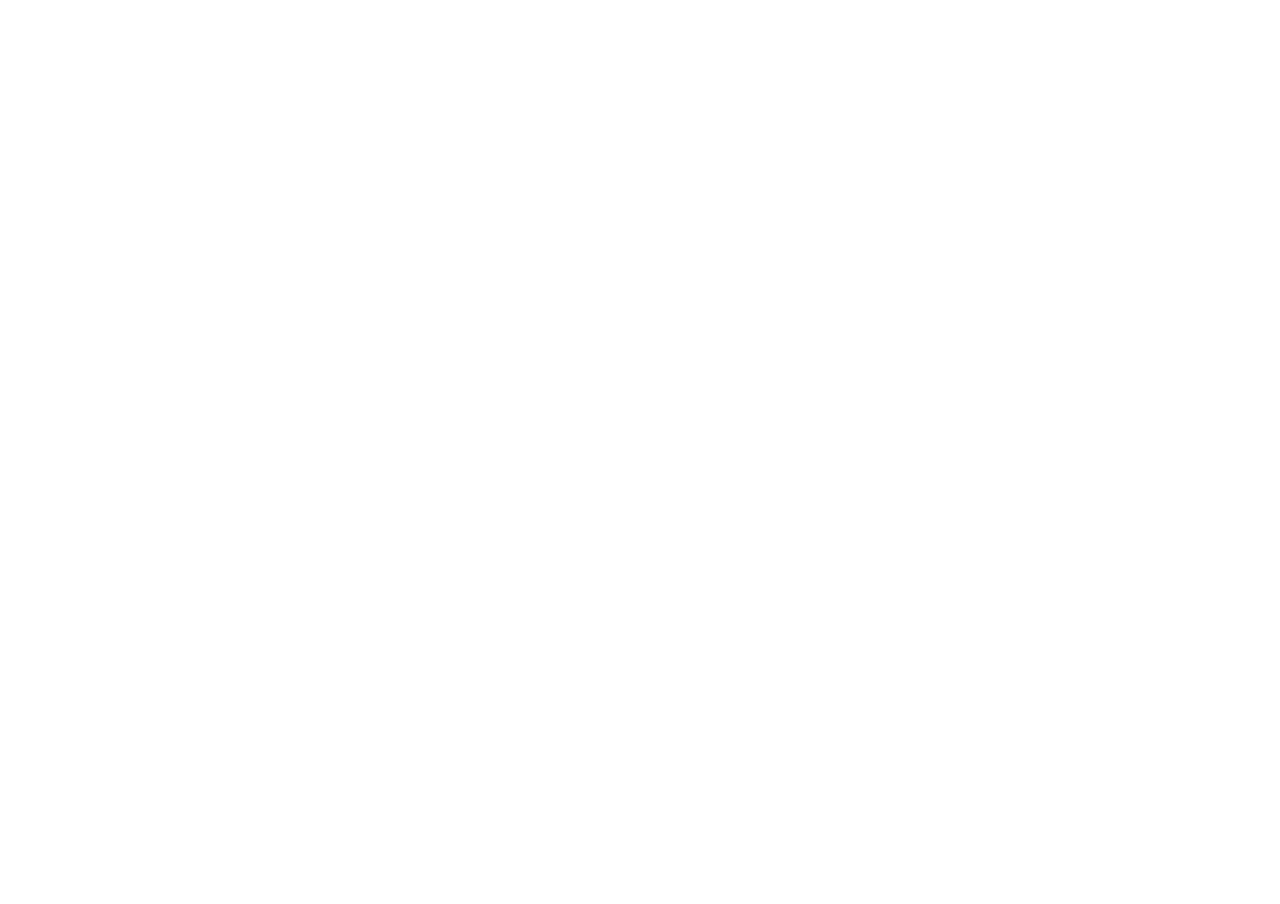
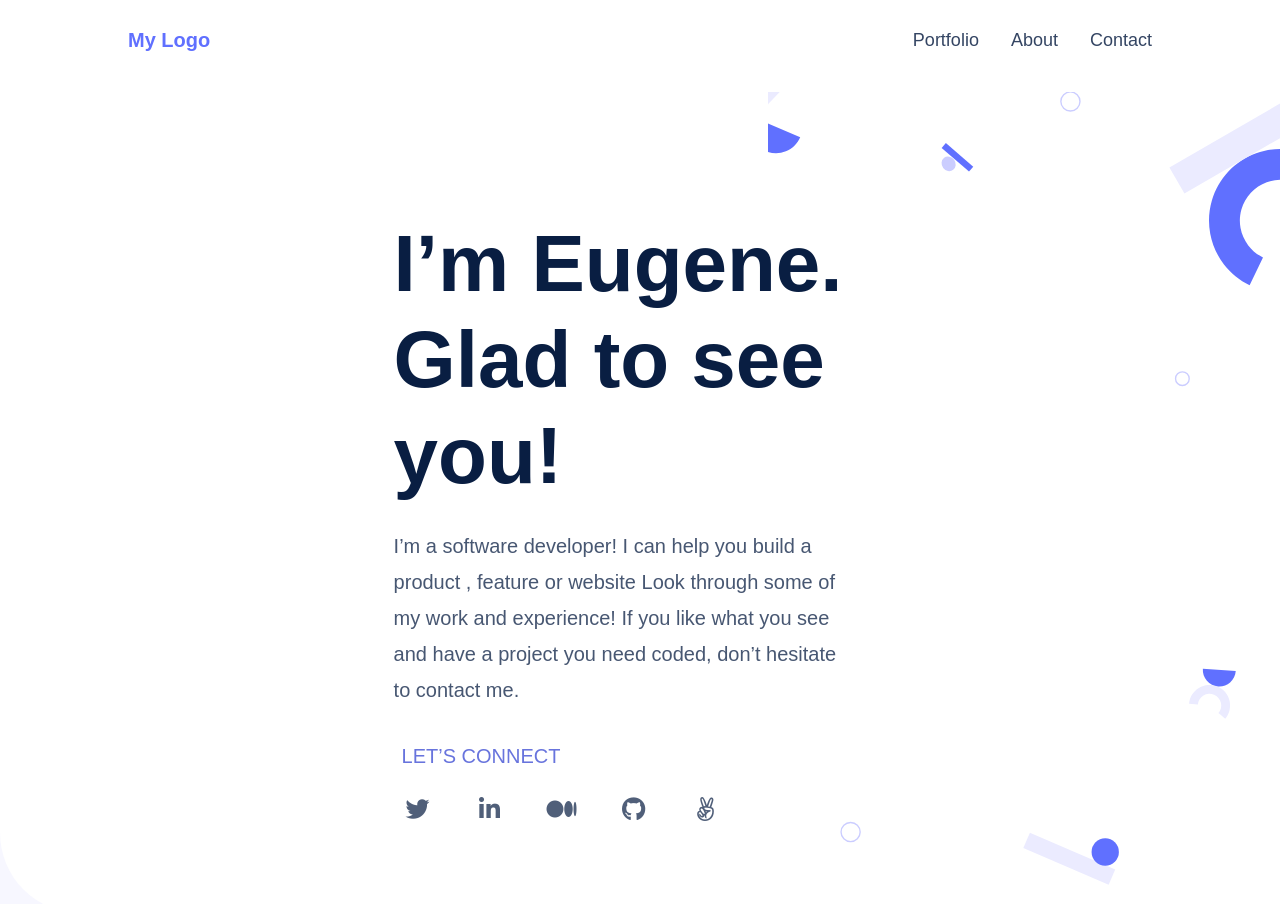
Before and after one commit to Eugeneiyukhun/microverse_mobile_first-captsone01, a website: page index.html in a window 1280 px wide. Before the commit the page ends 800 px from the top, so only its background shows below. Drawn offline with Linux system fonts and the light colour scheme; files that its build step writes are made by us from their sources.

Commit message:
Modified the css/styles.css,index.html and added images to the project

```diff
--- a/css/styles.css
+++ b/css/styles.css
@@ -0,0 +1,328 @@
+*,
+*::before,
+*::after {
+  box-sizing: border-box;
+  margin: 0;
+  padding: 0;
+}
+
+html {
+  font-size: 16px;
+  scroll-behavior: smooth;
+}
+
+body {
+  font-family: 'poppins', sans-serif;
+  line-height: 1.6;
+  background-color: #f7f7ff;
+  overflow-x: hidden;
+}
+
+/* Header & Navigation */
+.header {
+  height: 92px;
+  background-color: #ffff;
+  padding: 1rem 5%;
+  position: fixed;
+  width: 100%;
+  top: 0;
+  z-index: 1000;
+}
+
+.navbar {
+  display: flex;
+  justify-content: space-between;
+  align-items: center;
+  max-width: 1200px;
+  margin: 0 auto;
+  padding-top: 30px;
+}
+
+.logo {
+  color: #6070ff;
+  font-family: poppins, sans-serif;
+  font-size: 18px;
+  font-weight: 700;
+  text-decoration: none;
+  transition: 0.03s ease;
+}
+
+.logo:hover {
+  color: #4051b5;
+}
+
+.nav-menu {
+  display: none; /* Hidden on mobile by default */
+  list-style: none;
+  text-decoration: none;
+  gap: 2rem;
+}
+
+.nav-link {
+  color: #344563;
+  text-decoration: none;
+  font-size: large;
+  transition: 0.03s ease;
+}
+
+.nav-link:hover {
+  color: #293bd7;
+}
+
+.menu-toggle {
+  background: none;
+  border: none;
+  color: #6070ff;
+  cursor: pointer;
+  padding: 0.25rem;
+  transition: color 0.3s ease;
+}
+
+.menu-toggle:hover {
+  color: #293bd7;
+}
+
+/* Hero Section */
+.hero {
+  background-color: #ffff;
+  background-image: url('../images/header-shapes\ mobile@2x.svg');
+  background-repeat: no-repeat;
+  background-size: contain;
+  background-position: right bottom;
+  min-height: 100vh;
+  display: flex;
+  align-items: center;
+  padding: 2rem 5% 2rem 5%;
+  margin-top: 3.5rem;
+  border-bottom-left-radius: 80px;
+  overflow: hidden;
+}
+
+.hero-content {
+  max-width: 1200px;
+  width: 100%;
+  margin: 0 auto;
+  gap: 12px;
+}
+
+.hero-title {
+  color: #091E42;
+  font-family: poppins, sans-serif;
+  font-size: 56px;
+  font-weight: 800;
+  vertical-align: middle;
+  line-height: 1.1;
+  margin-bottom: 0.5rem;
+}
+
+.hero-description {
+  font-family: poppins, sans-serif;
+  color: #344563;
+  font-size: 16px;
+  font-weight: 400;
+  margin-bottom: 1.5rem;
+  letter-spacing: 0%;
+  text-align: justify;
+  text-justify: inter-word;
+  opacity: 0.9;
+}
+
+/* Social Links */
+.social-links {
+  display: flex;
+  gap: 2px;
+  margin-top: 0.8rem;
+}
+
+.connect-text {
+  font-family: poppins, sans-serif;
+  text-decoration: none;
+  color: #6874dd;
+  font-size: 20px;
+  font-weight: 500;
+  height: 18px;
+  padding: 8px;
+  margin-right: 0.5rem;
+}
+
+.social-link {
+  color: #505F79;
+  font-size: 1.25rem;
+  text-decoration: none;
+  transition: all 0.3s ease;
+  display: flex;
+  min-height: 2.5rem;
+  width: 2rem;
+  align-items: center;
+  justify-content: center;
+  gap: 3px;
+}
+
+.social-link:hover {
+  color: #344563;
+  transform: translateY(-3px);
+}
+
+/* Responsive Design */
+/* Tablet Breakpoint(768px and above) */
+
+@media screen and (min-width: 768px) {
+  .header {
+    padding-left: 10% !important;
+    padding-right: 10% !important;
+  }
+
+  .logo {
+    font-size: 1.25rem;
+    margin-right: auto !important;
+    flex-shrink: 0;
+  }
+
+  .navbar::after {
+    content: '';
+    order: 2;
+    flex-grow: 1;
+    display: none;
+  }
+
+  .nav-menu {
+    display: flex !important; /* show navigation */
+    margin: 0;
+    padding: 0;
+    row-gap: 3rem;
+    position: static !important;
+    transform: none !important;
+    flex-shrink: 0;
+  }
+
+  .menu-toggle {
+    display: none !important; /* hide menu toggle on larger screens */
+    position: absolute;
+    left: -9999px;
+  }
+
+  .navbar {
+    display: flex !important;
+    justify-content: space-between !important;
+    align-items: center;
+    max-width: none;
+    margin: 0;
+    width: 100%;
+    padding: 0;
+    position: relative !important;
+  }
+
+  .hero {
+    background-size: 50%;
+    background-position: right center;
+    padding: 8rem 10% 4rem;
+  }
+
+  .hero-content {
+    width: 85%;
+    max-width: 700px;
+  }
+
+  .hero-title {
+    font-size: 100px;
+    line-height: 1.2;
+    margin-bottom: 1.5rem;
+  }
+
+  .hero-description {
+    max-width: 85%;
+    width: 85%;
+    text-align: left;
+    font-size: 18px;
+    line-height: 1.8;
+    margin-bottom: 2rem;
+  }
+
+  .social-links {
+    gap: 1.5rem;
+  }
+
+  .social-link {
+    font-size: 1.5rem;
+    width: 3rem;
+    height: 3rem;
+  }
+
+}
+
+/* Desktop Breakpoint (1024px and above) */
+@media screen and (min-width: 1024px) {
+  .header {
+    padding: 1.5rem 15%;
+  }
+
+  .navbar {
+    gap: 3rem; /* increase gap between logo and nav */
+  }
+
+  .logo {
+    margin-right: auto; /* push logo to the left */
+  }
+
+  .hero {
+    padding: 10rem 15% 5rem;
+    background-size: 40%;
+  }
+
+  .hero-content {
+    width: 55%;
+  }
+
+  .hero-title {
+    font-size: 5rem;
+  }
+
+  .hero-description {
+    font-size: 20px;
+    max-width: 90%;
+    width: 90%;
+  }
+
+}
+
+/* Large Desktop Breakpoint (1440px and above) */
+@media screen and (min-width: 1440px) {
+  .header {
+    padding: 2rem 20%;
+  }
+
+  .hero {
+    padding: 12rem 20% 6rem;
+    background-size: 35%;
+  }
+
+  .hero-content {
+    width: 50%;
+    max-width: 800px;
+  }
+}
+
+/* Button Interactions */
+button,
+a {
+  cursor: pointer;
+}
+
+/* Focus styles for accessibility */
+button:focus,
+a:focus {
+  outline: 2px solid #ff6b00;
+  outline-offset: 2px;
+}
+
+/* Ensure minimum mobile screen width */
+@media screen and (max-width: 374px) {
+  .hero {
+    padding: 5rem 5% 1.5rem;
+  }
+
+  .hero-title {
+    font-size: 2.5rem;
+  }
+
+}
--- a/index.html
+++ b/index.html
@@ -3,10 +3,48 @@
 <head>
     <meta charset="UTF-8">
     <meta name="viewport" content="width=device-width, initial-scale=1.0">
-    <title>Document</title>
-    <link rel="stylesheet" href="styles.css">
+    <title>Developer Portfolio</title>
+    <link rel="stylesheet" href="css/styles.css">
+    <link rel="stylesheet" href="https://cdnjs.cloudflare.com/ajax/libs/font-awesome/6.4.0/css/all.min.css">
 </head>
 <body>
+   <!-- Header Section  -->
+    <header class="header">
+        <nav class="navbar">
+            <a href="#" class="logo">My Logo</a>
+            <button class="menu-toggle" aria-label="Toggle-navigaation"><i class="fas fa-bars" style="font-size: 18px;"></i></button>
+            <!-- Desktop navigation (Hidden on Mobile) -->
+        <ul class="nav-menu">
+            <li class="nav-item"><a href="#portfolio" class="nav-link">Portfolio</a></li>
+            <li class="nav-item"><a href="#about" class="nav-link">About</a></li>
+            <li class="nav-item"><a href="#contact" class="nav-link">Contact</a></li>
+        </ul>
+        </nav>
+     </header>
+    <!-- Hero Section -->
+     <section class="hero">
+        <div class="hero-content">
+            <h1 class="hero-title">
+                I’m Eugene.<br>
+                Glad to see you!
+            </h1>
+            <p class="hero-description">
+                I’m a software developer! I can help you build a product ,
+                feature or website Look through some of my work and experience!
+                If you like what you see and have a project you need coded, don’t hesitate to contact me.
 
+            </p>
+            <p>
+                <a href="" class="connect-text">LET’S CONNECT</a>
+            </p>
+            <div class="social-links">
+                <a href="https://www.x.com/EIyukhun" class="social-link" aria-label="Twitter"><i class="fab fa-twitter"></i></a>
+                <a href="https://www.linkedin.com/in/eugene-iyukhun-bb491612a" class="social-link" aria-label="LinkedIn"><i class="fab fa-linkedin-in"></i></a>
+                <a href="https://medium.com" target="_blank" class="social-link" aria-label="Medium"><i class="fab fa-medium-m"></i></a>
+                <a href="https://www.github.com/Eugeneiyukhun" class="social-link" aria-label="GitHub"><i class="fab fa-github"></i></a>
+                <a href="https://angel.co" target="_blank" class="social-link" aria-label="AngelList"><i class="fab fa-angellist"></i></a>
+            </div>
+        </div>
+     </section>
 </body>
 </html>
```
Also changed, not shown: images/header-shapes mobile@2x.svg (added).
